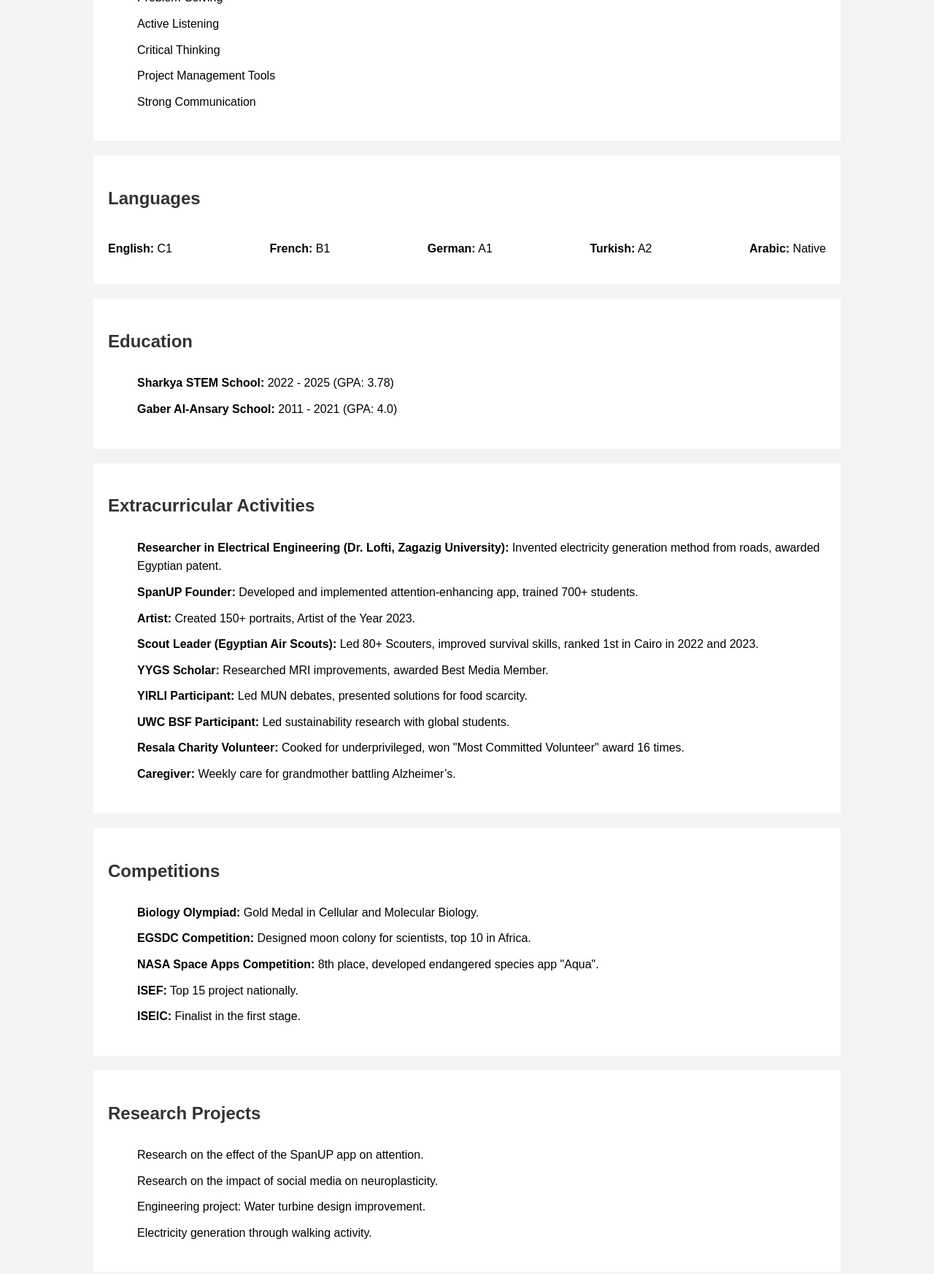
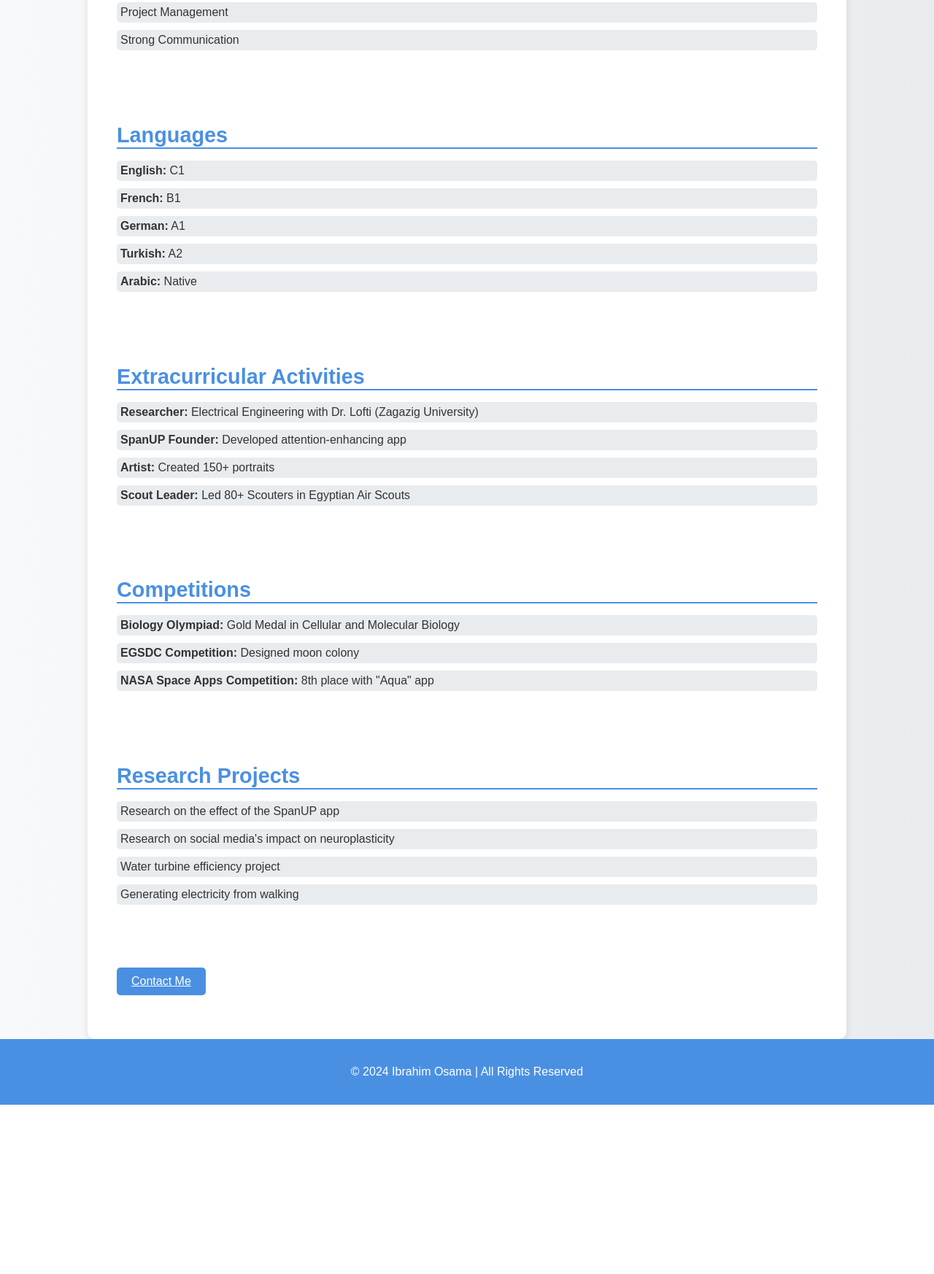
Before and after one commit to EbrahimOsama/ibrahimosama, a plain HTML site: page index.html in a window 1280 px wide. Shown: the part 576-2322 px from the top of the page at 73% size. After the commit the page ends 2090 px from the top, so only its background shows below. Drawn offline with Linux system fonts and the light colour scheme.

Commit message:
Update index.html

```diff
--- a/index.html
+++ b/index.html
@@ -5,142 +5,201 @@
     <meta name="viewport" content="width=device-width, initial-scale=1.0">
     <title>Ibrahim Osama - CV</title>
     <style>
+        /* General styling */
         body {
-            font-family: Arial, sans-serif;
-            line-height: 1.6;
+            font-family: 'Arial', sans-serif;
             margin: 0;
             padding: 0;
-            background-color: #f4f4f4;
+            background: linear-gradient(to right, #f8f9fa, #e9ecef);
+            color: #333;
         }
+
+        header {
+            background-color: #4a90e2;
+            color: #fff;
+            text-align: center;
+            padding: 50px 0;
+        }
+
+        header h1 {
+            font-size: 2.5rem;
+            margin: 0;
+            animation: fadeInDown 1s ease-in-out;
+        }
+
         .container {
-            width: 80%;
+            max-width: 1000px;
             margin: auto;
-            overflow: hidden;
+            padding: 20px;
+            background-color: #fff;
+            box-shadow: 0px 4px 12px rgba(0, 0, 0, 0.1);
+            border-radius: 10px;
+            animation: fadeInUp 1.5s ease-in-out;
         }
-        header {
-            background: #333;
-            color: #fff;
-            padding-top: 30px;
-            min-height: 70px;
-            border-bottom: #77aaff 3px solid;
-        }
-        header h1 {
-            text-align: center;
-            text-transform: uppercase;
-            margin: 0;
-            font-size: 24px;
-        }
+
         section {
             padding: 20px;
-            background: #fff;
-            margin: 20px 0;
+            margin-bottom: 20px;
         }
-        h2 {
-            color: #333;
+
+        section h2 {
+            font-size: 1.8rem;
+            color: #4a90e2;
+            margin-bottom: 10px;
+            border-bottom: 2px solid #4a90e2;
         }
-        ul {
-            list-style-type: none;
-        }
-        ul li {
-            padding: 5px 0;
-        }
-        .skills, .languages {
+
+        .info {
+            margin-bottom: 10px;
             display: flex;
             justify-content: space-between;
         }
+
+        .info p {
+            margin: 5px 0;
+        }
+
+        .skills ul, .languages ul, .extracurricular ul, .competitions ul, .research ul {
+            list-style: none;
+            padding: 0;
+        }
+
+        ul li {
+            margin: 10px 0;
+            padding: 5px;
+            background: #e9ecef;
+            border-radius: 5px;
+            transition: transform 0.3s ease;
+        }
+
+        ul li:hover {
+            transform: scale(1.05);
+        }
+
         footer {
             text-align: center;
             padding: 20px;
-            background: #333;
+            background-color: #4a90e2;
             color: white;
-            margin-top: 20px;
+        }
+
+        /* Animation for header */
+        @keyframes fadeInDown {
+            0% {
+                opacity: 0;
+                transform: translateY(-30px);
+            }
+            100% {
+                opacity: 1;
+                transform: translateY(0);
+            }
+        }
+
+        /* Animation for the content */
+        @keyframes fadeInUp {
+            0% {
+                opacity: 0;
+                transform: translateY(30px);
+            }
+            100% {
+                opacity: 1;
+                transform: translateY(0);
+            }
+        }
+
+        /* Button styling */
+        .button {
+            display: inline-block;
+            padding: 10px 20px;
+            background-color: #4a90e2;
+            color: white;
+            text-align: center;
+            border-radius: 5px;
+            margin-top: 10px;
+            transition: background-color 0.3s ease;
+        }
+
+        .button:hover {
+            background-color: #357abd;
+            cursor: pointer;
         }
     </style>
 </head>
 <body>
     <header>
-        <h1>Ibrahim Osama - High School STEM Student</h1>
+        <h1>Ibrahim Osama - STEM Student CV</h1>
     </header>
 
     <div class="container">
         <section>
             <h2>Contact Information</h2>
-            <p><strong>Phone:</strong> +20120 573 4644</p>
-            <p><strong>Email:</strong> scientistibrahim2021@gmail.com</p>
-            <p><strong>Address:</strong> 11 Ain Shams, Cairo, Egypt</p>
+            <div class="info">
+                <p><strong>Phone:</strong> +20120 573 4644</p>
+                <p><strong>Email:</strong> scientistibrahim2021@gmail.com</p>
+                <p><strong>Location:</strong> 11 Ain Shams, Cairo, Egypt</p>
+            </div>
         </section>
 
-        <section>
+        <section class="skills">
             <h2>Skills</h2>
             <ul>
                 <li>Front End App Developer</li>
                 <li>Scientific Researcher</li>
                 <li>Problem-Solving</li>
-                <li>Active Listening</li>
                 <li>Critical Thinking</li>
-                <li>Project Management Tools</li>
+                <li>Project Management</li>
                 <li>Strong Communication</li>
             </ul>
         </section>
 
-        <section>
+        <section class="languages">
             <h2>Languages</h2>
-            <div class="languages">
-                <p><strong>English:</strong> C1</p>
-                <p><strong>French:</strong> B1</p>
-                <p><strong>German:</strong> A1</p>
-                <p><strong>Turkish:</strong> A2</p>
-                <p><strong>Arabic:</strong> Native</p>
-            </div>
+            <ul>
+                <li><strong>English:</strong> C1</li>
+                <li><strong>French:</strong> B1</li>
+                <li><strong>German:</strong> A1</li>
+                <li><strong>Turkish:</strong> A2</li>
+                <li><strong>Arabic:</strong> Native</li>
+            </ul>
         </section>
 
-        <section>
-            <h2>Education</h2>
+        <section class="extracurricular">
+            <h2>Extracurricular Activities</h2>
             <ul>
-                <li><strong>Sharkya STEM School:</strong> 2022 - 2025 (GPA: 3.78)</li>
-                <li><strong>Gaber Al-Ansary School:</strong> 2011 - 2021 (GPA: 4.0)</li>
+                <li><strong>Researcher:</strong> Electrical Engineering with Dr. Lofti (Zagazig University)</li>
+                <li><strong>SpanUP Founder:</strong> Developed attention-enhancing app</li>
+                <li><strong>Artist:</strong> Created 150+ portraits</li>
+                <li><strong>Scout Leader:</strong> Led 80+ Scouters in Egyptian Air Scouts</li>
+            </ul>
+        </section>
+
+        <section class="competitions">
+            <h2>Competitions</h2>
+            <ul>
+                <li><strong>Biology Olympiad:</strong> Gold Medal in Cellular and Molecular Biology</li>
+                <li><strong>EGSDC Competition:</strong> Designed moon colony</li>
+                <li><strong>NASA Space Apps Competition:</strong> 8th place with "Aqua" app</li>
+            </ul>
+        </section>
+
+        <section class="research">
+            <h2>Research Projects</h2>
+            <ul>
+                <li>Research on the effect of the SpanUP app</li>
+                <li>Research on social media's impact on neuroplasticity</li>
+                <li>Water turbine efficiency project</li>
+                <li>Generating electricity from walking</li>
             </ul>
         </section>
 
         <section>
-            <h2>Extracurricular Activities</h2>
-            <ul>
-                <li><strong>Researcher in Electrical Engineering (Dr. Lofti, Zagazig University):</strong> Invented electricity generation method from roads, awarded Egyptian patent.</li>
-                <li><strong>SpanUP Founder:</strong> Developed and implemented attention-enhancing app, trained 700+ students.</li>
-                <li><strong>Artist:</strong> Created 150+ portraits, Artist of the Year 2023.</li>
-                <li><strong>Scout Leader (Egyptian Air Scouts):</strong> Led 80+ Scouters, improved survival skills, ranked 1st in Cairo in 2022 and 2023.</li>
-                <li><strong>YYGS Scholar:</strong> Researched MRI improvements, awarded Best Media Member.</li>
-                <li><strong>YIRLI Participant:</strong> Led MUN debates, presented solutions for food scarcity.</li>
-                <li><strong>UWC BSF Participant:</strong> Led sustainability research with global students.</li>
-                <li><strong>Resala Charity Volunteer:</strong> Cooked for underprivileged, won "Most Committed Volunteer" award 16 times.</li>
-                <li><strong>Caregiver:</strong> Weekly care for grandmother battling Alzheimer’s.</li>
-            </ul>
-        </section>
-
-        <section>
-            <h2>Competitions</h2>
-            <ul>
-                <li><strong>Biology Olympiad:</strong> Gold Medal in Cellular and Molecular Biology.</li>
-                <li><strong>EGSDC Competition:</strong> Designed moon colony for scientists, top 10 in Africa.</li>
-                <li><strong>NASA Space Apps Competition:</strong> 8th place, developed endangered species app "Aqua".</li>
-                <li><strong>ISEF:</strong> Top 15 project nationally.</li>
-                <li><strong>ISEIC:</strong> Finalist in the first stage.</li>
-            </ul>
-        </section>
-
-        <section>
-            <h2>Research Projects</h2>
-            <ul>
-                <li>Research on the effect of the SpanUP app on attention.</li>
-                <li>Research on the impact of social media on neuroplasticity.</li>
-                <li>Engineering project: Water turbine design improvement.</li>
-                <li>Electricity generation through walking activity.</li>
-            </ul>
+            <a class="button" href="#contact">Contact Me</a>
         </section>
     </div>
 
     <footer>
-        <p>&copy; 2024 Ibrahim Osama | All rights reserved</p>
+        <p>&copy; 2024 Ibrahim Osama | All Rights Reserved</p>
     </footer>
+
 </body>
 </html>
```
